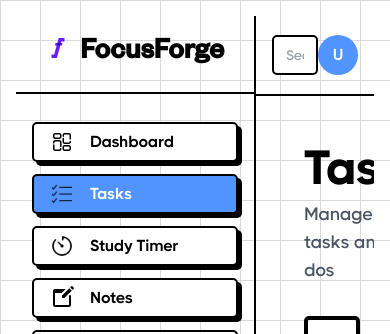
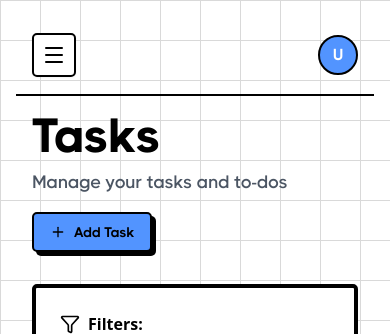
Before and after one commit to Aryansinha2811/FocusForge, a React (Vite) app: page /dashboard/tasks in a window 390 px wide. Shown: the top 334 px of the page. Built offline with nearby package versions, Linux system fonts and the light colour scheme; no server answers; sample sign-in values are in the browser's storage.

Commit message:
All Dashboard Files made Responsive

```diff
--- a/src/Pages/Dashboard/Analytics.tsx
+++ b/src/Pages/Dashboard/Analytics.tsx
@@ -127,9 +127,8 @@ export default function Analytics() {
     );
 
     return (
-        <div className="min-h-screen bg-transparent p-4">
-            <div className="max-w-7xl ">
-                {/* Header */}
+        <div className="p-4 md:p-8 max-w-7xl mx-auto min-h-screen bg-transparent">
+            {/* Header */}
                 <div className="mb-4">
                     <h1 className="text-4xl font-hero mb-2 uppercase tracking-tight">Analytics</h1>
                     <p className="text-[16px] font-hero">Track your productivity and progress</p>
@@ -273,8 +272,6 @@ export default function Analytics() {
                         </CardContent>
                     </Card>
                 </div>
-
-            </div>
         </div>
     );
 }
--- a/src/Pages/Dashboard/Dashboard.tsx
+++ b/src/Pages/Dashboard/Dashboard.tsx
@@ -132,7 +132,7 @@ export default function Dashboard() {
     }
 
     return (
-        <div className="p-8 max-w-7xl mx-auto">
+        <div className="p-4 md:p-8 max-w-7xl mx-auto">
             {/* Header */}
             <div className="mb-8">
                 <h1 className="text-4xl font-hero font-bold mb-1">Dashboard</h1>
--- a/src/Pages/Dashboard/DashboardLayout.tsx
+++ b/src/Pages/Dashboard/DashboardLayout.tsx
@@ -1,21 +1,34 @@
 // src/Pages/Dashboard/DashboardLayout.tsx
+import { useState } from 'react';
 import { Outlet } from 'react-router-dom';
 import { Sidebar } from './Sidebar';
 import { Topbar } from './Topbar';
 
 export function DashboardLayout() {
+    const [isSidebarOpen, setIsSidebarOpen] = useState(false);
+
     return (
-        <div className="flex h-screen overflow-hidden">
-            {/* Sidebar - Fixed on left */}
-            <Sidebar />
+        <div className="flex h-screen overflow-hidden relative">
+            {/* Mobile Overlay */}
+            {isSidebarOpen && (
+                <div
+                    className="fixed inset-0 bg-black/50 z-40 md:hidden"
+                    onClick={() => setIsSidebarOpen(false)}
+                />
+            )}
+
+            {/* Sidebar - Fixed on left for mobile, normal for desktop */}
+            <div className={`fixed inset-y-0 left-0 z-50 transform ${isSidebarOpen ? 'translate-x-0' : '-translate-x-full'} md:relative md:translate-x-0 transition-transform duration-200 ease-in-out`}>
+                <Sidebar onClose={() => setIsSidebarOpen(false)} />
+            </div>
 
             {/* Main content area */}
-            <div className="flex-1 flex flex-col overflow-hidden">
+            <div className="flex-1 flex flex-col overflow-hidden w-full">
                 {/* Topbar - Fixed on top */}
-                <Topbar />
+                <Topbar onMenuClick={() => setIsSidebarOpen(true)} />
 
                 {/* Content area - This is where nested routes render */}
-                <main className="flex-1 overflow-auto p-4">
+                <main className="flex-1 overflow-auto bg-transparent">
                     <Outlet /> {/* This renders Dashboard.tsx, Tasks.tsx, Notes.tsx, etc. */}
                 </main>
             </div>
--- a/src/Pages/Dashboard/Notes.tsx
+++ b/src/Pages/Dashboard/Notes.tsx
@@ -87,7 +87,7 @@ export default function Notes() {
     );
 
     return (
-        <div className="p-8 max-w-7xl mx-auto">
+        <div className="p-4 md:p-8 max-w-7xl mx-auto">
             {/* Header */}
             <div className="flex items-center justify-between mb-8 flex-wrap gap-4">
                 <div>
--- a/src/Pages/Dashboard/Sidebar.tsx
+++ b/src/Pages/Dashboard/Sidebar.tsx
@@ -9,13 +9,18 @@ import Notes from '../../assets/Icons/Notes.png'
 import Analytics from '../../assets/Icons/Analytics.png'
 import Profile from '../../assets/Icons/Profile.png'
 
-export function Sidebar() {
+interface SidebarProps {
+    onClose?: () => void;
+}
+
+export function Sidebar({ onClose }: SidebarProps) {
     const { logout } = useAuth();
     const location = useLocation();
 
     const handleLogout = async () => {
         try {
             await logout();
+            if (onClose) onClose();
             // Navigation to "/" happens automatically in AuthContext
         } catch (error) {
             console.error('Logout error:', error);
@@ -26,9 +31,9 @@ export function Sidebar() {
     const isActive = (path: string) => location.pathname === path;
 
     return (
-        <div className="w-60 h-screen bg-transparent border-r-2 border-border flex flex-col">
+        <div className="w-60 h-full bg-white md:bg-transparent border-r-2 border-border flex flex-col shadow-base md:shadow-none">
             {/* Logo */}
-            <div className="p-5 border-b-2 border-border flex justify-evenly">
+            <div className="p-5 border-b-2 border-border flex justify-evenly items-center">
                 <img
                 className='h-6 w-6'
                 src={Logo}
@@ -37,8 +42,8 @@ export function Sidebar() {
             </div>
 
             {/* Navigation Links */}
-            <nav className="flex-1 px-4 mt-7 ">
-                <Link to="/dashboard">
+            <nav className="flex-1 px-4 mt-7 overflow-y-auto">
+                <Link to="/dashboard" onClick={onClose}>
                     <Button
                         className={`w-full justify-start font-button text-[16px] mb-3 ${
                             isActive('/dashboard') ? 'bg-main text-white' : ''
@@ -50,7 +55,7 @@ export function Sidebar() {
                     </Button>
                 </Link>
 
-                <Link to="/dashboard/tasks">
+                <Link to="/dashboard/tasks" onClick={onClose}>
                     <Button
                         className={`w-full justify-start font-button mb-3 text-[16px] ${
                             isActive('/dashboard/tasks') ? 'bg-main text-white' : ''
@@ -64,7 +69,7 @@ export function Sidebar() {
                     </Button>
                 </Link>
 
-                <Link to="/dashboard/study-timer">
+                <Link to="/dashboard/study-timer" onClick={onClose}>
                     <Button
                         className={`w-full justify-start font-button mb-3 text-[16px] ${
                             isActive('/dashboard/study-timer') ? 'bg-main text-white' : ''
@@ -78,7 +83,7 @@ export function Sidebar() {
                     </Button>
                 </Link>
 
-                <Link to="/dashboard/notes">
+                <Link to="/dashboard/notes" onClick={onClose}>
                     <Button
                         className={`w-full justify-start font-button mb-3 text-[16px] ${
                             isActive('/dashboard/notes') ? 'bg-main text-white' : ''
@@ -92,7 +97,7 @@ export function Sidebar() {
                     </Button>
                 </Link>
 
-                <Link to="/dashboard/analytics">
+                <Link to="/dashboard/analytics" onClick={onClose}>
                     <Button
                         className={`w-full justify-start font-button mb-3 text-[16px] ${
                             isActive('/dashboard/analytics') ? 'bg-main text-white' : ''
@@ -106,7 +111,7 @@ export function Sidebar() {
                     </Button>
                 </Link>
 
-                <Link to="/dashboard/profile">
+                <Link to="/dashboard/profile" onClick={onClose}>
                     <Button
                         className={`w-full justify-start font-button mb-1 text-[16px] ${
                             isActive('/dashboard/profile') ? 'bg-main text-white' : ''
@@ -122,7 +127,7 @@ export function Sidebar() {
             </nav>
 
             {/* Logout Button */}
-            <div className="p-4 border-t-2 border-border">
+            <div className="p-4 border-t-2 border-border mt-auto">
                 <Button
                     onClick={handleLogout}
                     variant="neutral"
--- a/src/Pages/Dashboard/StudyTimer.tsx
+++ b/src/Pages/Dashboard/StudyTimer.tsx
@@ -114,7 +114,7 @@ export default function StudyTimer() {
     const progressPercentage = ((MODE_TIMES[mode] - timeLeft) / MODE_TIMES[mode]) * 100;
 
     return (
-        <div className="p-8 max-w-7xl mx-auto">
+        <div className="p-4 md:p-8 max-w-7xl mx-auto">
             {/* Header */}
             <div className="flex items-center justify-between mb-8 flex-wrap gap-4">
                 <div>
--- a/src/Pages/Dashboard/Tasks.tsx
+++ b/src/Pages/Dashboard/Tasks.tsx
@@ -67,9 +67,9 @@ export default function Tasks() {
     };
 
     return (
-        <div className="p-8 max-w-7xl mx-auto">
+        <div className="p-4 md:p-8 max-w-7xl mx-auto">
             {/* Header */}
-            <div className="flex items-center justify-between mb-8">
+            <div className="flex items-center justify-between mb-8 flex-wrap gap-4">
                 <div>
                     <h1 className="text-5xl font-hero font-bold mb-2">Tasks</h1>
                     <p className="text-gray-600 font-paragraph text-lg">
--- a/src/Pages/Dashboard/Topbar.tsx
+++ b/src/Pages/Dashboard/Topbar.tsx
@@ -1,28 +1,42 @@
 // src/Pages/Dashboard/Topbar.tsx
 import { useAuth } from '@/context/AuthContext';
 import { Input } from '@/components/ui/input';
+import { Menu } from 'lucide-react';
 
-export function Topbar() {
+interface TopbarProps {
+    onMenuClick?: () => void;
+}
+
+export function Topbar({ onMenuClick }: TopbarProps) {
     const { user } = useAuth();
 
     return (
-        <div className="h-20 top-1 mb-0 bg-transparent border-b-2 border-border px-4 flex items-center justify-between">
+        <div className="h-20 top-1 mb-0 bg-transparent border-b-2 border-border px-4 flex items-center justify-between gap-2">
+            {/* Mobile Menu Button */}
+            <button
+                onClick={onMenuClick}
+                className="md:hidden p-2 border-2 border-black rounded-base bg-white shadow-sm hover:translate-x-1 hover:translate-y-1 transition-all"
+            >
+                <Menu size={24} />
+            </button>
+
             {/* Search Bar */}
-            <div className="flex-1 max-w-2xl max-h-28">
+            <div className="flex-1 max-w-2xl max-h-28 hidden sm:block">
                 <Input
                     type="text"
                     placeholder="Search tasks, notes, or sessions..."
-                    className="w-full font-paragraph"
+                    className="w-full font-paragraph border-2 border-black rounded-base"
                 />
             </div>
 
+            {/* Mobile Search Icon Alternative (optional, kept simple) */}
+            <div className="flex-1 sm:hidden"></div>
+
             {/* Right side - Notifications & User */}
             <div className="flex items-center gap-4">
-
-
                 {/* User Profile */}
                 <div className="flex items-center gap-3">
-                    <div className="w-10 h-10 bg-main text-white rounded-full flex items-center justify-center font-bold font-button">
+                    <div className="w-10 h-10 bg-main text-white rounded-full flex items-center justify-center font-bold font-button border-2 border-black">
                         {user?.email?.charAt(0).toUpperCase() || 'J'}
                     </div>
                     <div className="hidden md:block">
```
